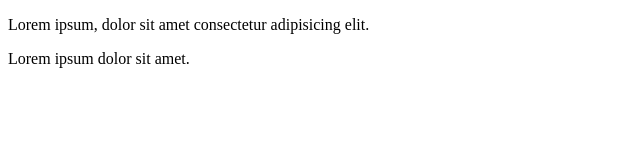
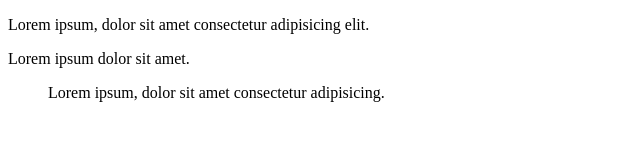
Before and after one commit to Mohamad-Ep/test-project-from-git_github-course, a plain HTML site: page accounts.html in a window 1280 px wide. Shown: the whole page, without its empty margins (0-640 px from the left). Drawn offline with Linux system fonts and the light colour scheme.

Commit message:
Add blockquote tag in accounts.html

```diff
--- a/accounts.html
+++ b/accounts.html
@@ -9,5 +9,7 @@
     <!-- Accounts page -->
      <p>Lorem ipsum, dolor sit amet consectetur adipisicing elit.</p>
      <p>Lorem ipsum dolor sit amet.</p>
+
+     <blockquote>Lorem ipsum, dolor sit amet consectetur adipisicing.</blockquote>
 </body>
 </html>
```
